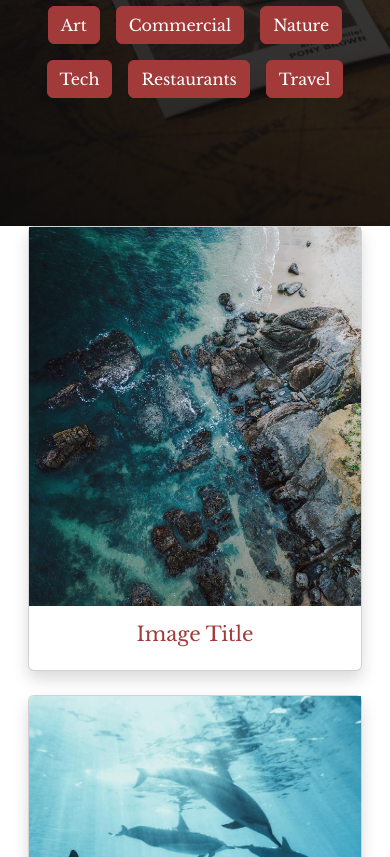
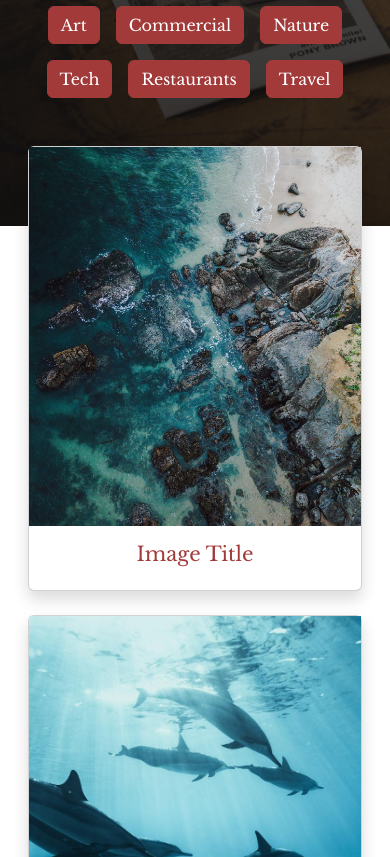
Before and after one commit to FlyBoy1998/image-website, a website with bundled scripts: page index.html in a window 390 px wide. Shown: the part 707-1564 px from the top of the page. Built offline with nearby package versions, Linux system fonts and the light colour scheme.

Commit message:
modify image description font size

```diff
--- a/sass/styles.scss
+++ b/sass/styles.scss
@@ -6,7 +6,7 @@
 }
 
 header {
-    background: linear-gradient(to bottom right, rgba(0,0,0,0.75), rgba(0,0,0,0.75)), url('../bg-image.jpg');
+    background: linear-gradient(to bottom right, rgba(0,0,0,0.70), rgba(0,0,0,0.70)), url('../bg-image.jpg');
     background-size: cover;
     min-height: 750px;
     width: 100% !important;
@@ -29,15 +29,26 @@
     flex-wrap: wrap;
 }
 
+.card {
+    display: flex;
+    flex: 0 0 300px;
+}
+
 .card-image-top {
     object-fit: cover;
     width: 100%;
     height: 50vh;
 }
 
-#photo-container {
+.card-body p {
+    font-size: 14px;
+}
+
+.images-container {
     margin-top: -5rem !important;
+    gap: 30px;
 }
+
 
 // MEDIA QUERIES
 
@@ -48,6 +59,10 @@
 
     h1 {
         font-size: 60px !important;
+    }
+
+    .card {
+        flex: 0 0 450px;
     }
 }
 
@@ -65,4 +80,8 @@
     .card-image-top {
         height: 45vh !important;
     }
+
+    .card {
+        flex: 0 0 300px;
+    }
 }
```
Also changed, not shown: css/styles.css, 1 other file.
